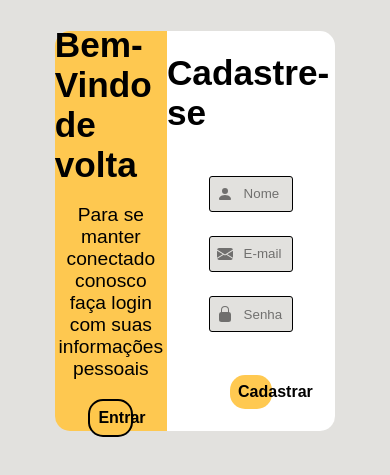
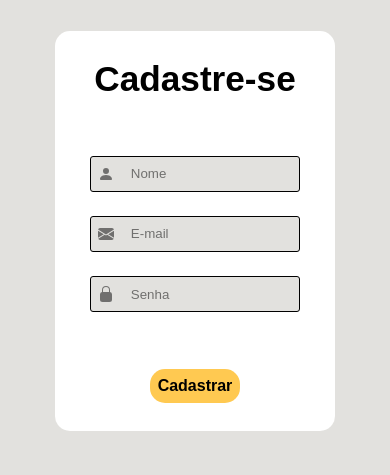
Before and after one commit to Miralhaz/web-infomotion, a plain HTML site: page Design/cadastro.html in a window 390 px wide. Shown: the part 85-560 px from the top of the page. Drawn offline with Linux system fonts and the light colour scheme; a web font is replaced by a local one.

Commit message:
agora dá para ler no celular

```diff
--- a/Design/cadastro.css
+++ b/Design/cadastro.css
@@ -134,16 +134,19 @@ a{
     border-radius: 3px;
     width: 100%;
     padding: 0.6rem;
+    padding-left: 2.5rem;
 
 }
 
 .formulario input::placeholder{
-    padding-left: 1.5rem;
     color: var(--preto);
     opacity: 50%;
 }
 
 .formulario button {
+    display: flex;
+    align-items: center;
+    justify-content: center;
     font-size: 1rem;
     font-weight: 600;
     background-color: var(--amarelo);
@@ -176,3 +179,27 @@ svg {
     position: absolute;
     opacity: 50%;
 }
+
+
+@media (max-width: 700px){
+    .texto{
+        display: none;
+    }
+
+    .formulario {
+        width: 100%;
+        border-radius: 15px 15px 15px 15px;
+    }
+
+    .formulario .ipts {
+        width: 150%;
+    }
+
+    .formulario input {
+        width: 100%;
+    }
+
+    .formulario button {
+        width: fit-content;
+    }
+}
```
